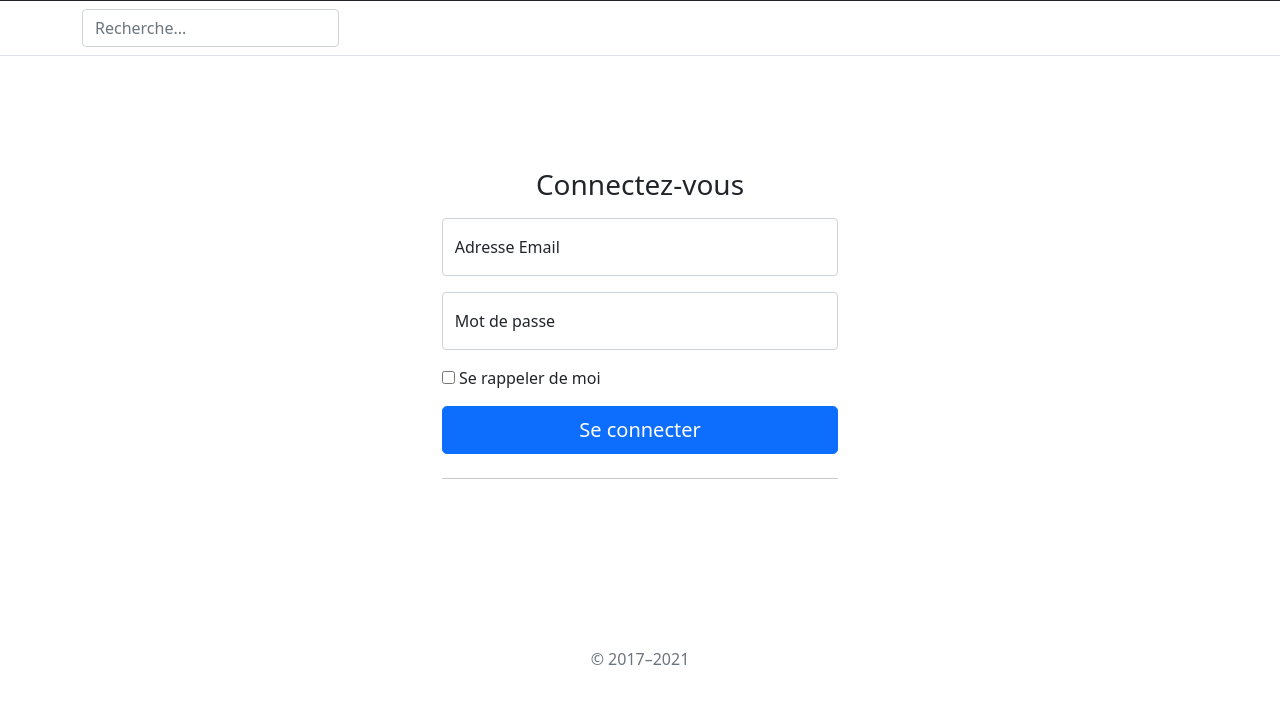
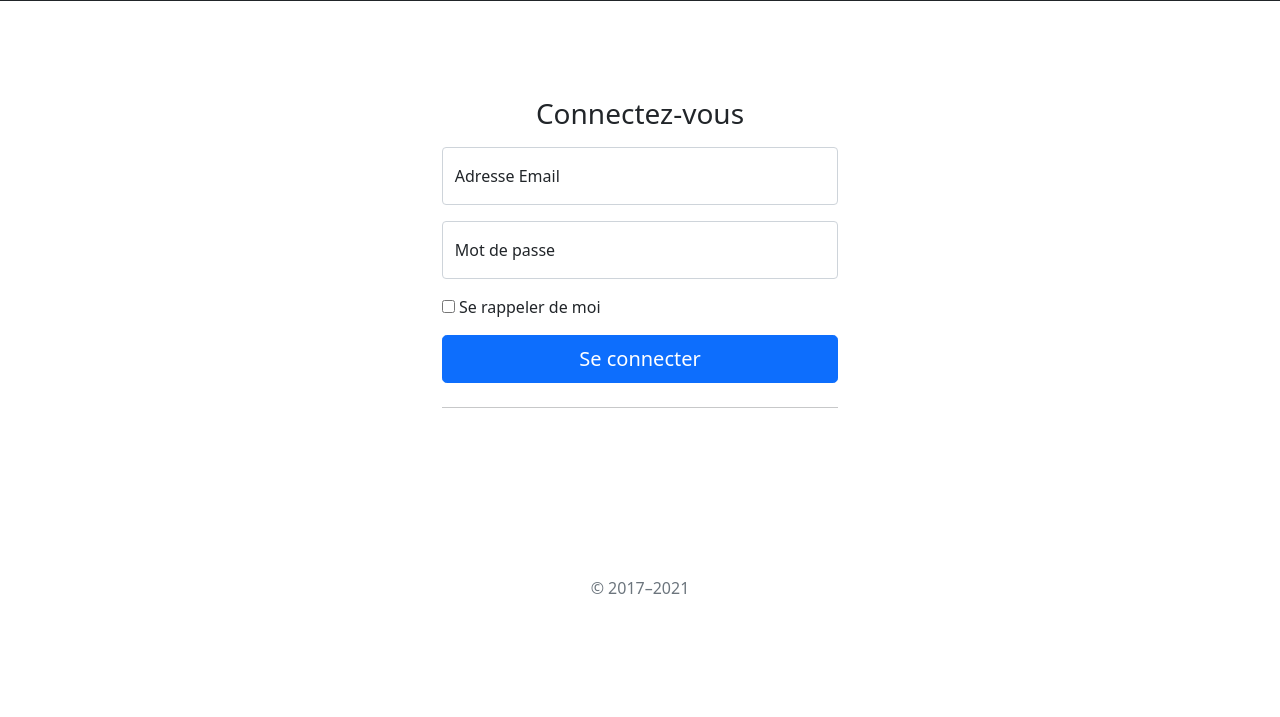
Before and after one commit to ae-cesjb/ae-cesjb, a plain HTML site: page connexion.html in a window 1280 px wide. Shown: the part 83-800 px from the top of the page. Drawn offline with nearby package versions, Linux system fonts and the light colour scheme.

Commit message:
Add files via upload

```diff
--- a/connexion.html
+++ b/connexion.html
@@ -86,10 +86,6 @@
     </div>
   </div>
 </header>
-	<div class="px-3 py-2 border-bottom mb-3">
-  <div class="container d-flex flex-wrap justify-content-center">
-    <form class="col-12 col-lg-auto mb-2 mb-lg-0 me-lg-auto">
-      <input type="search" class="form-control" placeholder="Recherche...">
 	  </form>
   </div>
 </div>
```
Also changed, not shown: contact.html (+1 -4 lines), index.html (+3 -5 lines), informations.html (+3 -5 lines), paiement.html (+2 -4 lines).
